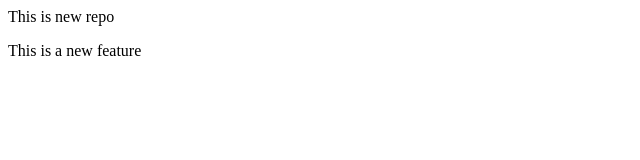
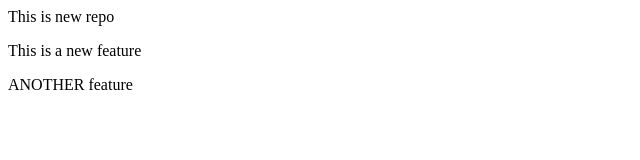
Before and after one commit to G00DCode/localrepo, a plain HTML site: page index.html in a window 1280 px wide. Shown: the whole page, without its empty margins (0-640 px from the left). Drawn offline with Linux system fonts and the light colour scheme.

Commit message:
1115 feature

```diff
--- a/index.html
+++ b/index.html
@@ -1,2 +1,3 @@
 <p>This is  new repo</p>
 <p>This is a new feature</p>
+<p>ANOTHER feature</p>
```
